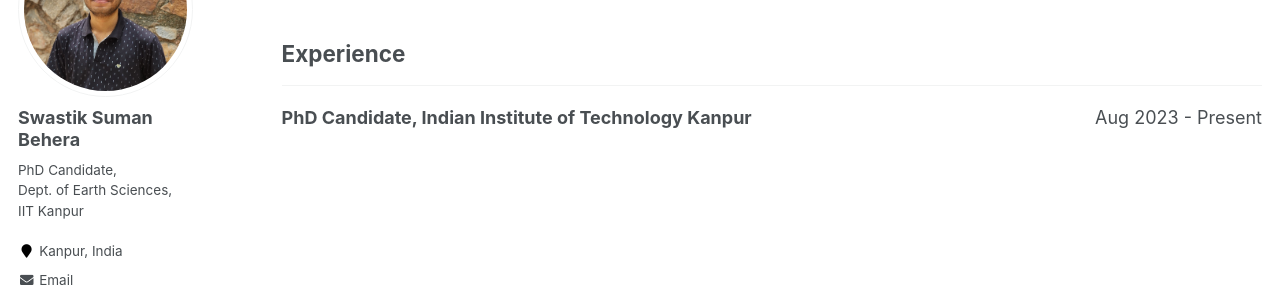
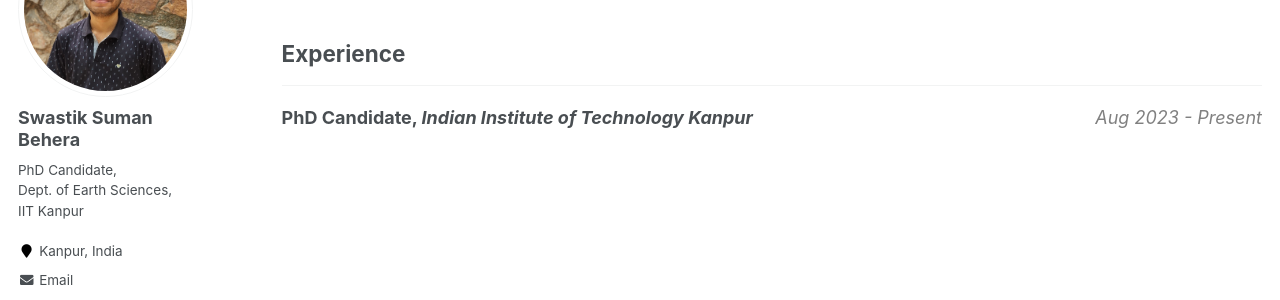
Before and after one commit to swastiksumanbehera/swastiksumanbehera.github.io, a Jekyll site: the page built from _pages/cv.md, in a window 1280 px wide. Shown: the part 196-496 px from the top of the page. Built offline with Jekyll 4.4.1, drawn with Linux system fonts in a browser that asks for light colours; some web fonts are replaced.

Commit message:
Update cv.md

```diff
--- a/_pages/cv.md
+++ b/_pages/cv.md
@@ -16,6 +16,6 @@ A PDF of my CV can be downloaded [here](/files/CV_Swastik_Suman.pdf){:target="_b
 ## Experience
 ---
 <div style="display: flex; justify-content: space-between;">
-  <span><strong>PhD Candidate, Indian Institute of Technology Kanpur</strong></span>
-  <span>Aug 2023 - Present</span>
+  <span><strong>PhD Candidate, <i>Indian Institute of Technology Kanpur</i></strong></span>
+  <span style="color:grey"><i>Aug 2023 - Present</i></span>
 </div>
```
